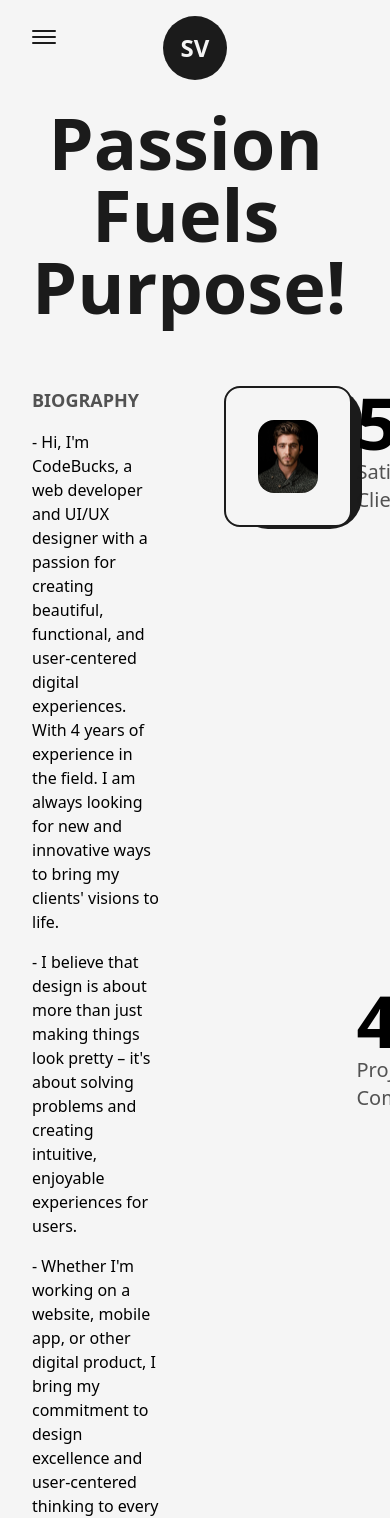
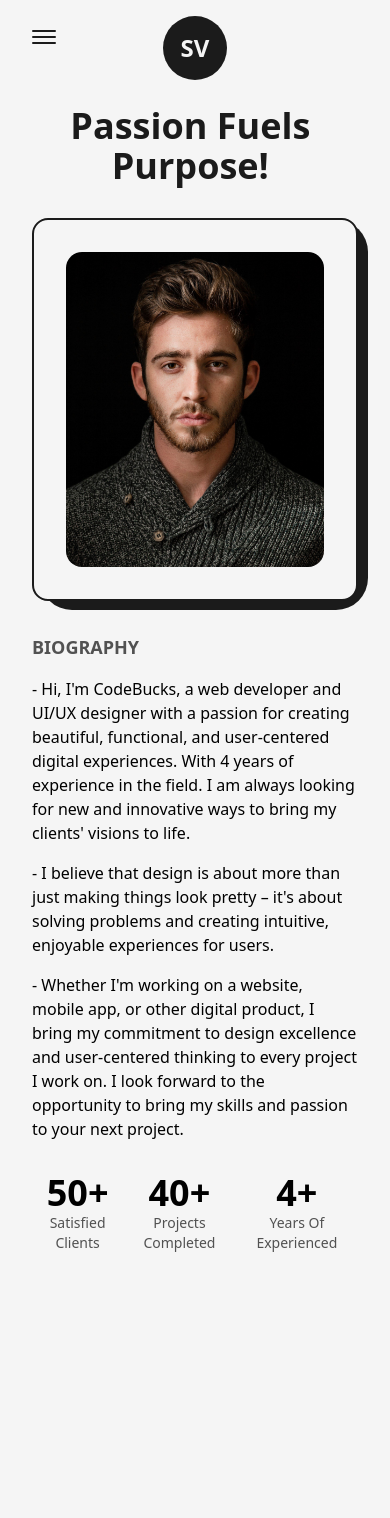
Before and after one commit to LanaVol/portfolio, a Next.js app: page /about in a window 390 px wide. Shown: the top 1518 px of the page. Built offline with nearby package versions, Linux system fonts and the light colour scheme.

Commit message:
update with responsive

```diff
--- a/src/pages/about.js
+++ b/src/pages/about.js
@@ -44,11 +44,11 @@
         <Layout className="pt-16">
           <AnimatedText
             text="Passion Fuels Purpose!"
-            className="mb-16 lg:!text-7xl"
+            className="mb-16 lg:!text-7xl sm:!text-6xl xs:!text-4xl sm:mb-8"
           />
 
-          <div className="grid w-full grid-cols-8 gap-16">
-            <div className="col-span-3 flex-col items-start justify-start">
+          <div className="grid w-full grid-cols-8 gap-16 sm:gap-8">
+            <div className="col-span-3 flex-col items-start justify-start xl:col-span-4 md:order-2 md:col-span-8">
               <h2 className="mb-4 text-lg font-bold uppercase text-dark/75 dark:text-light/75">
                 Biography
               </h2>
@@ -73,7 +73,7 @@
               </p>
             </div>
 
-            <div className="col-span-3 relative h-max rounded-2xl border-2 border-solid border-dark bg-light p-8 dark:bg-dark dark:border-light">
+            <div className="col-span-3 relative h-max rounded-2xl border-2 border-solid border-dark bg-light p-8 dark:bg-dark dark:border-light xl:col-span-4 md:order-1 md:col-span-8">
               <div className="absolute top-0 -right-3 -z-10 w-[102%] h-[103%] rounded-[2rem] bg-dark dark:bg-light" />
               <Image
                 src={profilePic}
@@ -84,30 +84,30 @@
               />
             </div>
 
-            <div className="col-span-2 flex flex-col items-end justify-between">
-              <div className="flex flex-col items-end justify-center">
-                <span className="inline-block text-7xl font-bold">
+            <div className="col-span-2 flex flex-col items-end justify-between xl:col-span-8 xl:flex-row xl:items-center md:order-3">
+              <div className="flex flex-col items-end justify-center xl:items-center">
+                <span className="inline-block text-7xl font-bold md:text-6xl sm:text-5xl xs:text-4xl">
                   <AnimatedNumbers value={50} />+
                 </span>
-                <h2 className="text-xl font-medium capitalize text-dark/75 dark:text-light/75">
+                <h2 className="text-xl font-medium capitalize text-dark/75 dark:text-light/75 xl:text-center md:text-lg sm:text-base xs:text-sm">
                   satisfied clients
                 </h2>
               </div>
 
-              <div className="flex flex-col items-end justify-center">
-                <span className="inline-block text-7xl font-bold">
+              <div className="flex flex-col items-end justify-center xl:items-center">
+                <span className="inline-block text-7xl font-bold md:text-6xl sm:text-5xl xs:text-4xl">
                   <AnimatedNumbers value={40} />+
                 </span>
-                <h2 className="text-xl font-medium capitalize text-dark/75 dark:text-light/75">
+                <h2 className="text-xl font-medium capitalize text-dark/75 dark:text-light/75 xl:text-center md:text-lg sm:text-base xs:text-sm">
                   projects completed
                 </h2>
               </div>
 
-              <div className="flex flex-col items-end justify-center">
-                <span className="inline-block text-7xl font-bold">
+              <div className="flex flex-col items-end justify-center xl:items-center">
+                <span className="inline-block text-7xl font-bold md:text-6xl sm:text-5xl xs:text-4xl">
                   <AnimatedNumbers value={4} />+
                 </span>
-                <h2 className="text-xl font-medium capitalize text-dark/75 dark:text-light/75">
+                <h2 className="text-xl font-medium capitalize text-dark/75 dark:text-light/75 xl:text-center md:text-lg sm:text-base xs:text-sm">
                   years of experienced
                 </h2>
               </div>
```
